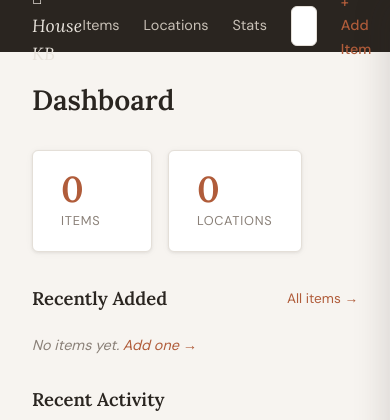
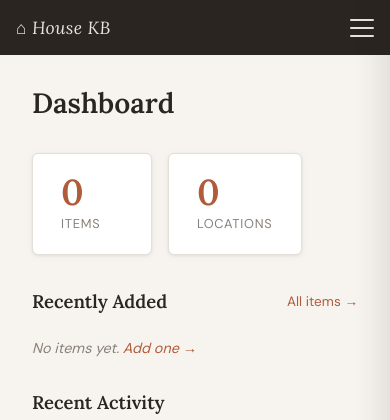
Before and after one commit to MattInWA/house-kb, a Flask app: page / in a window 390 px wide; the page is wider, and only the part inside the window is pictured. Shown: the top 420 px of that part. Run offline with Flask 3, Linux system fonts and the light colour scheme; the visitor is signed in with stand-in values (Sample User, id 1); data comes from the database, SQL or seed files in the repository; data that the repository does not hold is empty.

Commit message:
Add responsive hamburger nav for mobile viewports
Collapses nav links into a toggleable vertical dropdown below ≤640px.
3-bar button animates to ✕ when open; clicking any link closes the menu.

Co-Authored-By: Claude Sonnet 4.6 <noreply@anthropic.com>

```diff
--- a/static/css/style.css
+++ b/static/css/style.css
@@ -66,6 +66,55 @@ h3 { font-size: 0.9rem; font-weight: 500; text-transform: uppercase; letter-spac
 .nav-links a:hover { color: var(--nav-text); text-decoration: none; }
 .nav-add { color: var(--accent) !important; font-weight: 500; }
 .nav-user { color: #7a7068 !important; font-size: 0.85rem; }
+
+/* Hamburger button — hidden on desktop */
+.nav-toggle {
+  display: none;
+  flex-direction: column;
+  justify-content: space-between;
+  width: 24px;
+  height: 18px;
+  background: none;
+  border: none;
+  cursor: pointer;
+  padding: 0;
+  flex-shrink: 0;
+}
+.nav-toggle span {
+  display: block;
+  width: 100%;
+  height: 2px;
+  background: var(--nav-text);
+  border-radius: 1px;
+  transition: transform 0.2s, opacity 0.2s;
+}
+.nav-open .nav-toggle span:nth-child(1) { transform: translateY(8px) rotate(45deg); }
+.nav-open .nav-toggle span:nth-child(2) { opacity: 0; }
+.nav-open .nav-toggle span:nth-child(3) { transform: translateY(-8px) rotate(-45deg); }
+
+@media (max-width: 640px) {
+  .nav {
+    height: auto;
+    flex-wrap: wrap;
+    padding: 0 1rem;
+    gap: 0;
+  }
+  .nav-brand { padding: 0.85rem 0; }
+  .nav-toggle { display: flex; margin-left: auto; align-self: center; }
+  .nav-links {
+    display: none;
+    flex-direction: column;
+    align-items: flex-start;
+    width: 100%;
+    padding: 0.5rem 0 1rem;
+    gap: 0.85rem;
+    border-top: 1px solid rgba(255,255,255,0.08);
+  }
+  .nav.nav-open .nav-links { display: flex; }
+  .nav-search { width: 100%; }
+  .nav-search-input { width: 100%; box-sizing: border-box; }
+  .nav-search-results { width: 100%; left: 0; right: 0; }
+}
 
 /* Main layout */
 .main {
--- a/static/js/house.js
+++ b/static/js/house.js
@@ -772,6 +772,22 @@
 
     // Relationship graph
     setupRelGraph();
+
+    // Hamburger nav toggle
+    var navToggleBtn = document.querySelector('.nav-toggle');
+    var navEl = document.querySelector('.nav');
+    if (navToggleBtn && navEl) {
+      navToggleBtn.addEventListener('click', function () {
+        var open = navEl.classList.toggle('nav-open');
+        navToggleBtn.setAttribute('aria-expanded', String(open));
+      });
+      navEl.querySelectorAll('.nav-links a').forEach(function (link) {
+        link.addEventListener('click', function () {
+          navEl.classList.remove('nav-open');
+          navToggleBtn.setAttribute('aria-expanded', 'false');
+        });
+      });
+    }
   });
 
 }());
--- a/templates/base.html
+++ b/templates/base.html
@@ -12,6 +12,9 @@
   {% if current_user %}
   <nav class="nav">
     <a href="{{ url_for('index') }}" class="nav-brand">⌂ House KB</a>
+    <button class="nav-toggle" aria-label="Open menu" aria-expanded="false">
+      <span></span><span></span><span></span>
+    </button>
     <div class="nav-links">
       <a href="{{ url_for('items') }}">Items</a>
       <a href="{{ url_for('locations') }}">Locations</a>
```
